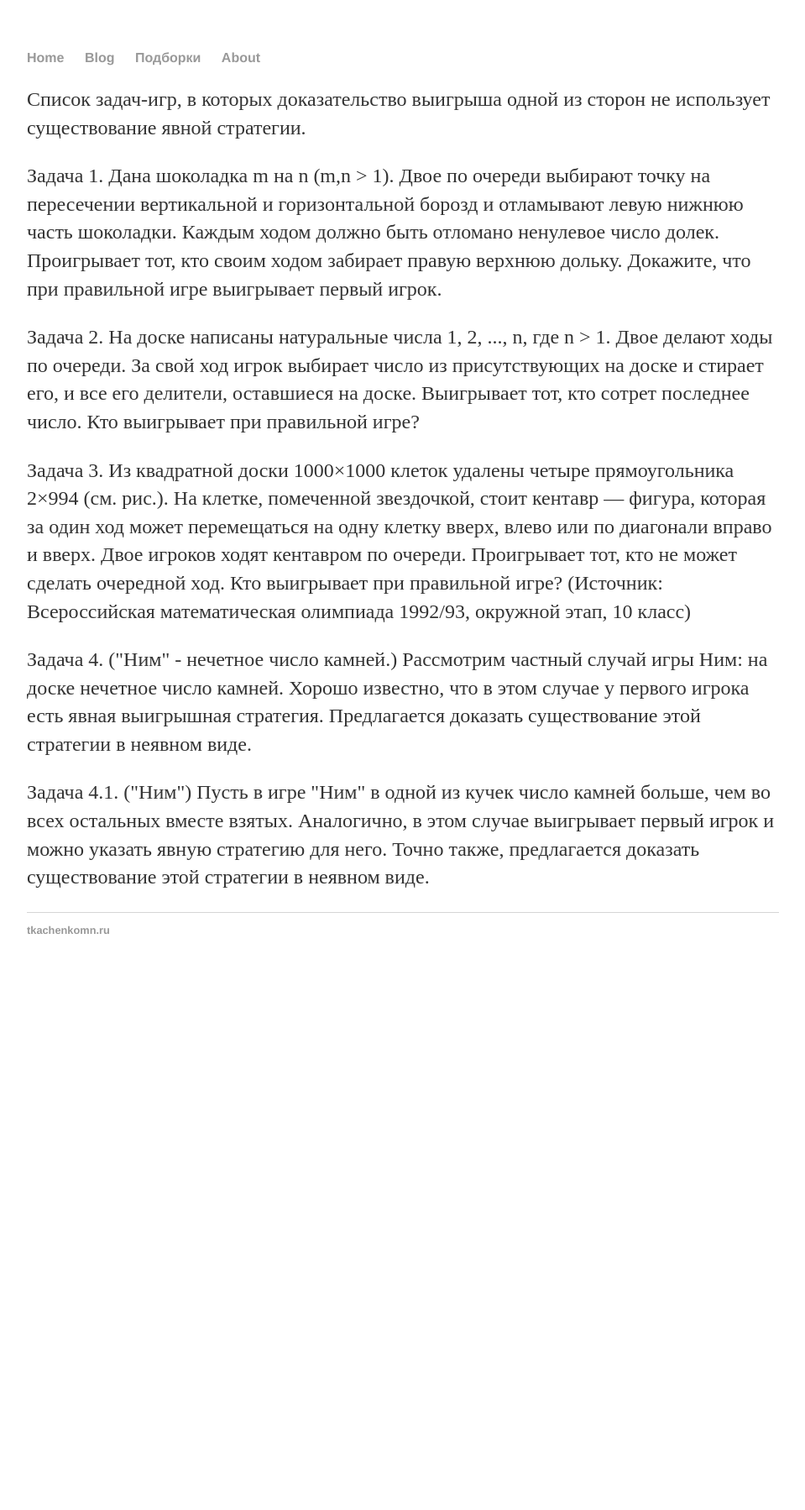
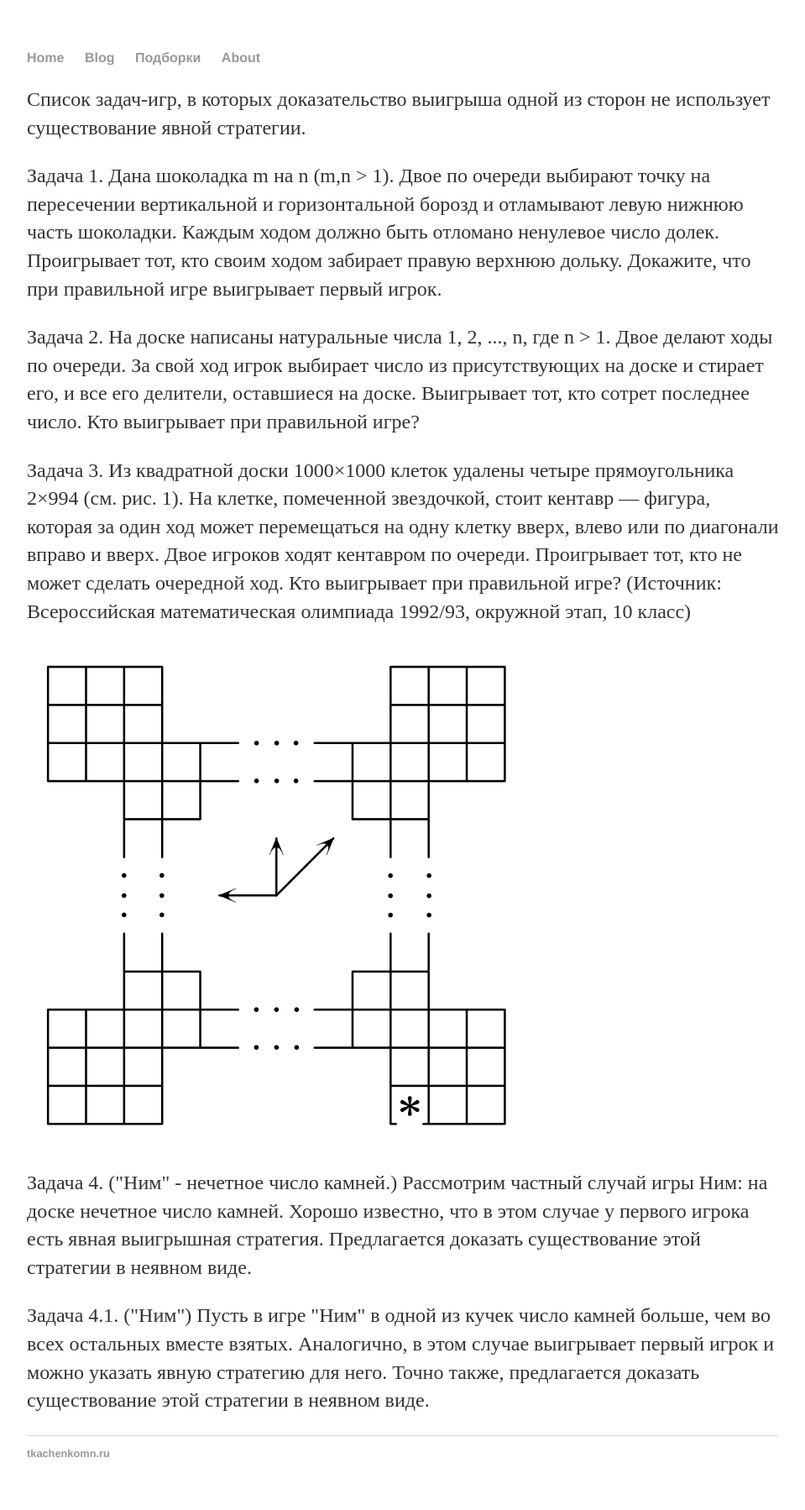
Before and after one commit to mathgems/mathgems.github.io, a Jekyll site: the page built from selected/implicit-strategy-games.html, in a window 1280 px wide. Shown: the whole page at 84% size, without its empty margins (160-1119 px from the left). Built offline with Jekyll 4.4.1, drawn with Linux system fonts in a browser that asks for light colours; before the commit the page ends 1175 px from its top, so only the background shows below that.

Commit message:
Update implicit-strategy-games.html

```diff
--- a/selected/implicit-strategy-games.html
+++ b/selected/implicit-strategy-games.html
@@ -10,7 +10,9 @@ title: Игры с неявной стратегией - tmn, ttt
 
 <p>Задача 2. На доске написаны натуральные числа 1, 2, ..., n, где n > 1. Двое делают ходы по очереди. За свой ход игрок выбирает число из присутствующих на доске и стирает его, и все его делители, оставшиеся на доске. Выигрывает тот, кто сотрет последнее число. Кто выигрывает при правильной игре?</p>
 
-<p>Задача 3. Из квадратной доски 1000×1000 клеток удалены четыре прямоугольника 2×994 (см. рис.). На клетке, помеченной звездочкой, стоит кентавр — фигура, которая за один ход может перемещаться на одну клетку вверх, влево или по диагонали вправо и вверх. Двое игроков ходят кентавром по очереди. Проигрывает тот, кто не может сделать очередной ход. Кто выигрывает при правильной игре? (Источник: Всероссийская математическая олимпиада 1992/93, окружной этап, 10 класс)</p>
+<p>Задача 3. Из квадратной доски 1000×1000 клеток удалены четыре прямоугольника 2×994 (см. рис. 1). На клетке, помеченной звездочкой, стоит кентавр — фигура, которая за один ход может перемещаться на одну клетку вверх, влево или по диагонали вправо и вверх. Двое игроков ходят кентавром по очереди. Проигрывает тот, кто не может сделать очередной ход. Кто выигрывает при правильной игре? (Источник: Всероссийская математическая олимпиада 1992/93, окружной этап, 10 класс)</p>
+
+<img src="implicit-strategy-games-3.png" alt="Доска" title="рис. 1">
 
 <p>Задача 4. ("Ним" - нечетное число камней.) Рассмотрим частный случай игры Ним: на доске нечетное число камней. Хорошо известно, что в этом случае у первого игрока есть явная выигрышная стратегия. Предлагается доказать существование этой стратегии в неявном виде.</p>
 
```
